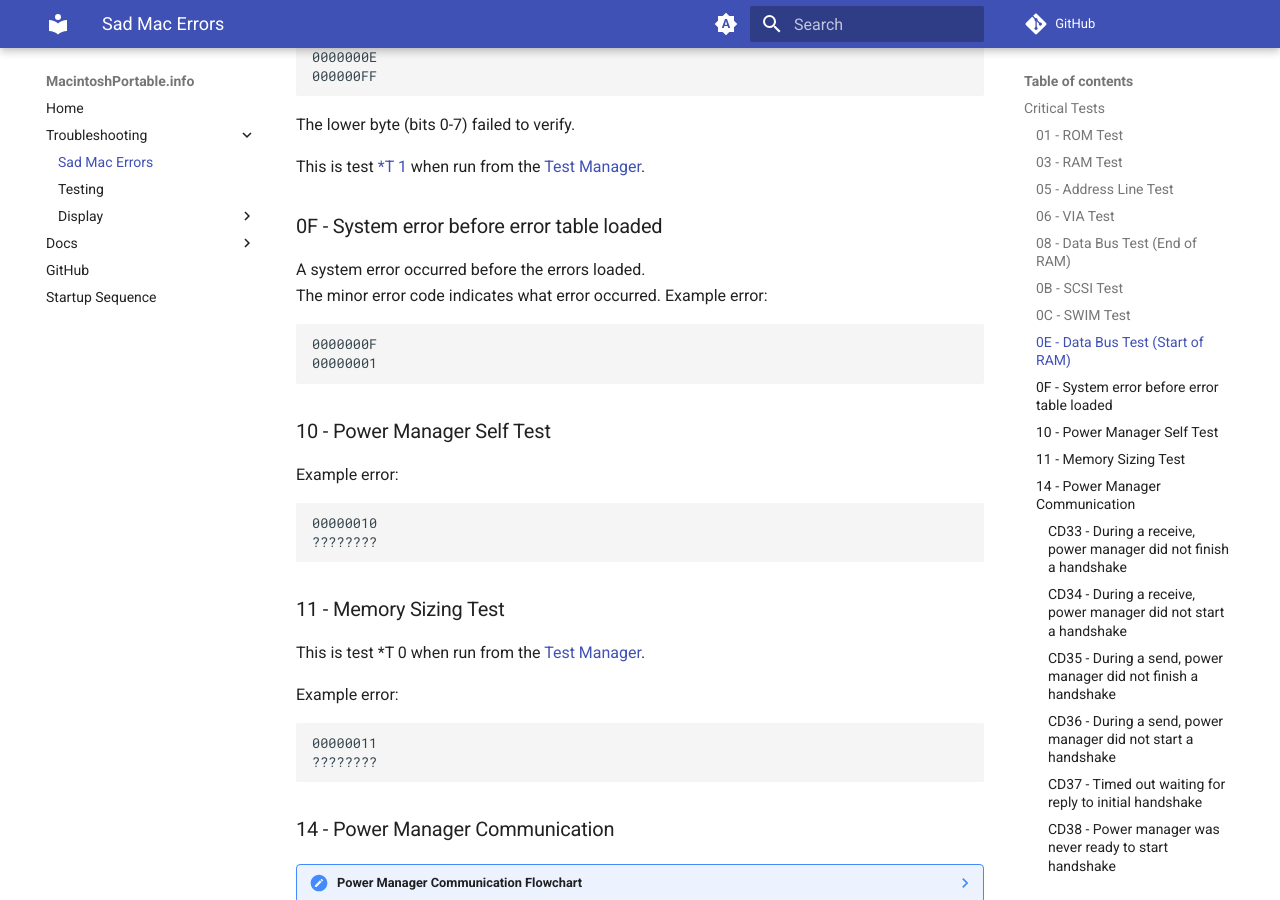
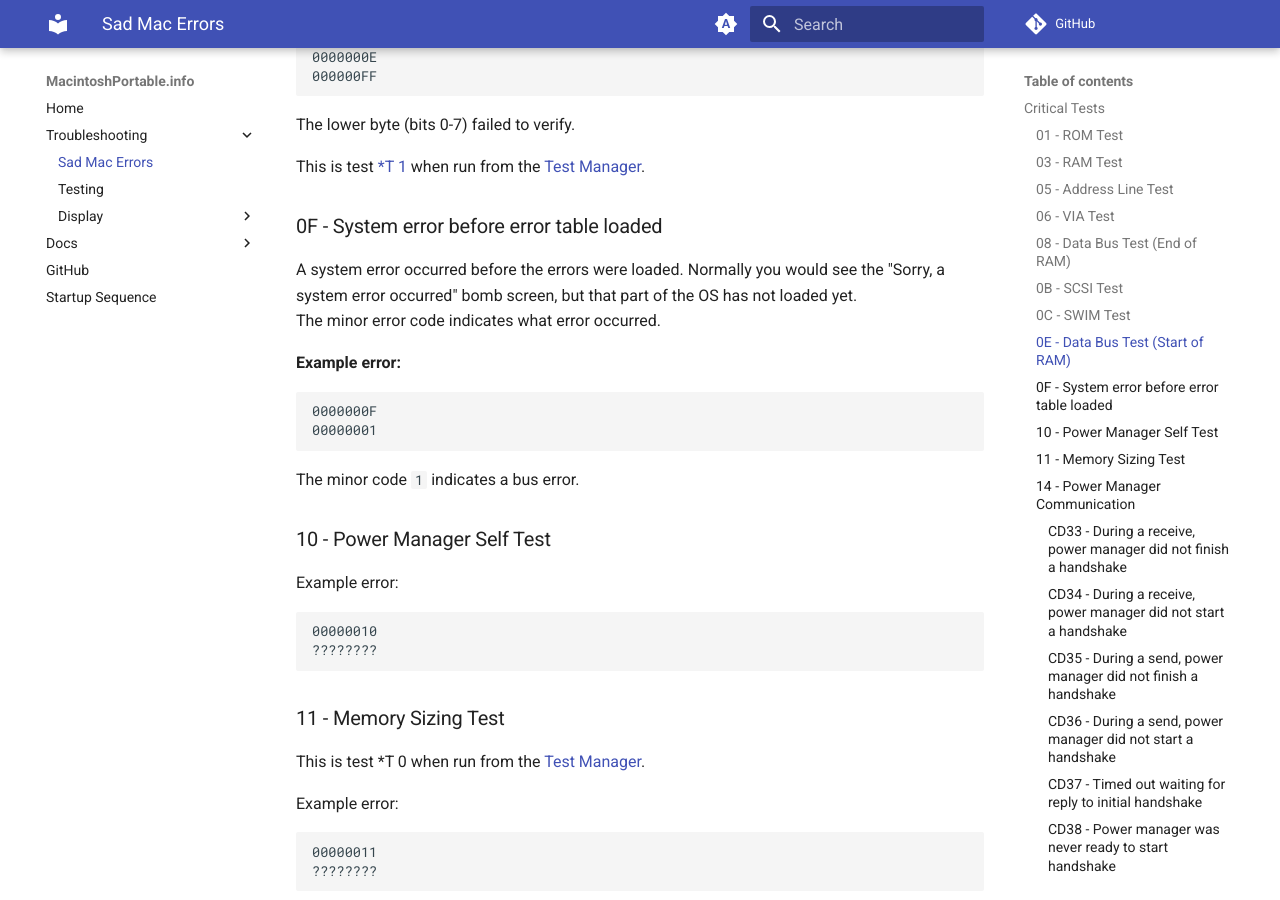
Before and after one commit to rezafouladian/MacintoshPortable, an MkDocs documentation site: the page built from docs/SadMac.md, in a window 1280 px wide and 900 px high, scrolled down 2620 px. Built offline with MkDocs 1.6.1 and Material for MkDocs 9.7.7, drawn with Linux system fonts in a browser that asks for light colours; comment, search, counter and statistics services are not loaded.

Commit message:
Improve error documentation

````diff
--- a/docs/SadMac.md
+++ b/docs/SadMac.md
@@ -78,7 +78,7 @@ Note: This test does not appear to ever result in a sad mac. The test is run but
 This error indicates a failure in reading and writing the first 8 bytes of RAM.
 A pattern is written and read 256 times, and any bit errors that occur are represented in the minor error register.
 
-Example error:
+**Example error:**
 ```
 0000000E
 000000FF
@@ -87,13 +87,15 @@ The lower byte (bits 0-7) failed to verify.
 
 This is test [*T 1](TestManager.md#test-1-data-bus-test) when run from the [Test Manager](TestManager.md).
 ### 0F - System error before error table loaded
-A system error occurred before the errors loaded.
+A system error occurred before the errors were loaded. Normally you would see the "Sorry, a system error occurred" bomb screen, but that part of the OS has not loaded yet.
 The minor error code indicates what error occurred.
-Example error:
+
+**Example error:**
 ```
 0000000F
 00000001
 ```
+The minor code `1` indicates a bus error.
 ### 10 - Power Manager Self Test
 Example error:
 ```
````
